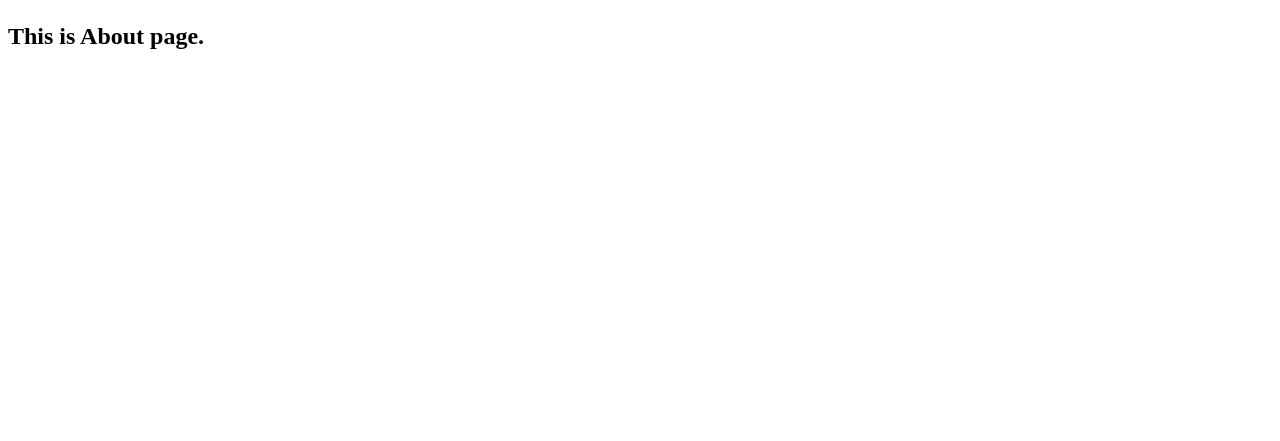
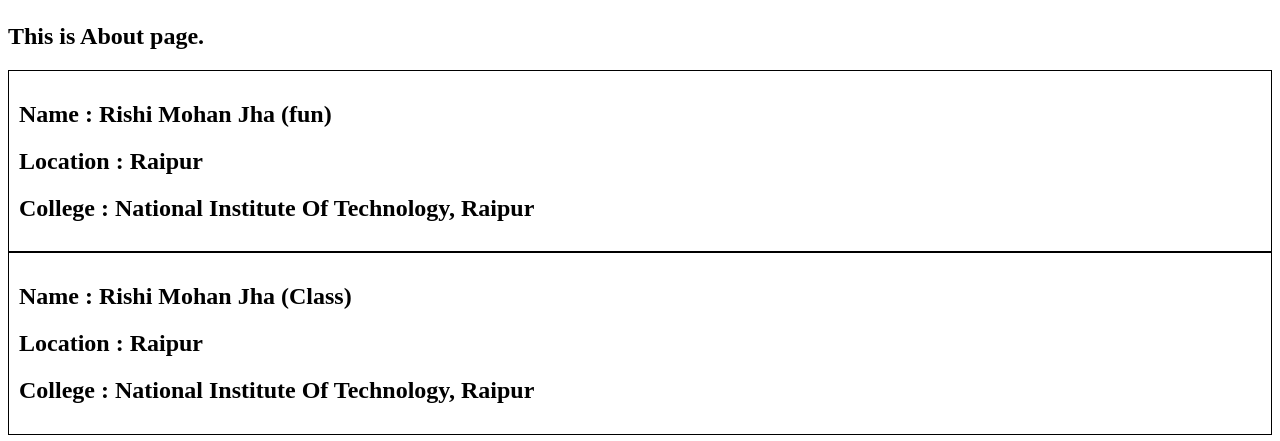
Before and after one commit to Rishi-Mohan/Foody, a React (Vite) app: page /about in a window 1280 px wide. Shown: the part 223-664 px from the top of the page. Built offline with nearby package versions, Linux system fonts and the light colour scheme.

Commit message:
create state variable

```diff
--- a/index.css
+++ b/index.css
@@ -66,3 +66,8 @@
   padding: 0 20px;
   cursor: pointer;
 }
+
+.user-card {
+  padding: 10px;
+  border: 1px solid black;
+}
--- a/src/Components/About.js
+++ b/src/Components/About.js
@@ -1,8 +1,13 @@
+import User from "./User";
+import UserClass from "./UserClass";
+
 const About = () => {
   return (
     <div>
       <h1>About Us</h1>
       <h2>This is About page.</h2>
+      <User name="Rishi Mohan Jha (fun)" location="Raipur" />
+      <UserClass name="Rishi Mohan Jha (Class)" location="Raipur" />
     </div>
   );
 };
--- /dev/null
+++ b/src/Components/User.js
@@ -0,0 +1,10 @@
+const User = ({ name, location }) => {
+  return (
+    <div className="user-card">
+      <h2> Name : {name}</h2>
+      <h2> Location : {location}</h2>
+      <h2> College : National Institute Of Technology, Raipur </h2>
+    </div>
+  );
+};
+export default User;
--- /dev/null
+++ b/src/Components/UserClass.js
@@ -0,0 +1,35 @@
+import React from "react";
+
+// props in Class based Components
+class UserClass extends React.Component {
+  constructor(props) {
+    super(props);
+  }
+
+  render() {
+    // for deconstruction
+    const { name, location } = this.props;
+    return (
+      <div className="user-card">
+        <h2> Name : {name}</h2>
+        <h2> Location : {location}</h2>
+        <h2> College : National Institute Of Technology, Raipur </h2>
+      </div>
+    );
+  }
+}
+/*
+// Hard-Coded Data as Class Componenets
+class UserClass extends React.Component {
+  render() {
+    return (
+      <div className="user-card">
+        <h2> Name : Rishi Mohan Jha</h2>
+        <h2> Location : Raipur</h2>
+        <h2> College : National Institute Of Technology, Raipur </h2>
+      </div>
+    );
+  }
+}
+*/
+export default UserClass;
```
